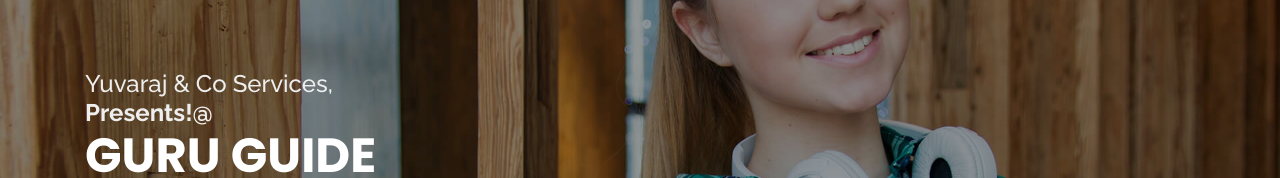
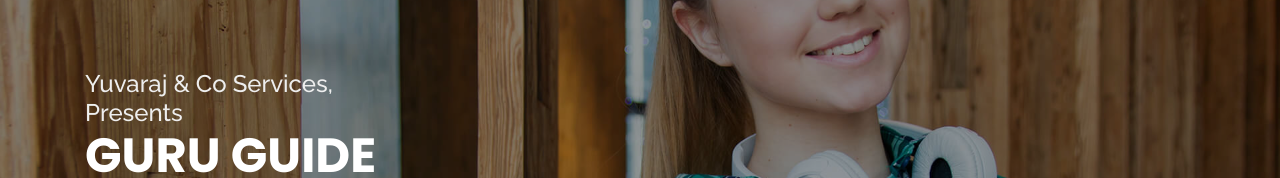
Before and after one commit to YuvarajAndCo-Services/Guru-Guide, a plain HTML site: page index.html in a window 1280 px wide. Shown: the part 196-374 px from the top of the page. Drawn offline with nearby package versions, Linux system fonts and the light colour scheme.

Commit message:
tuesday commit

```diff
--- a/index.html
+++ b/index.html
@@ -67,7 +67,7 @@
   <!-- ======= Hero Section ======= -->
   <section id="hero" class="d-flex justify-content-center align-items-center">
     <div class="container position-relative" data-aos="zoom-in" data-aos-delay="100">
-      <h2>Yuvaraj & Co Services,<br><b>Presents!@</b></h2>
+      <h2>Yuvaraj & Co Services,<br>Presents</h2>
       <h1>GURU GUIDE</h1>
       <a href="https://docs.google.com/forms/d/e/1FAIpQLScTHHbvF-oROwdaJmdSu3fh2hnX8c2ixi9o0B2YQzn8WaxiYQ/viewform" class="btn-get-started">Apply for enrollment</a>
     </div>
```
